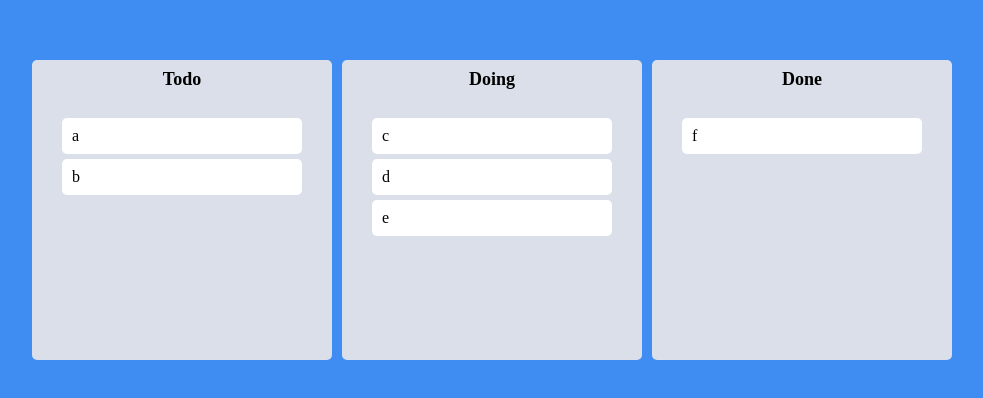
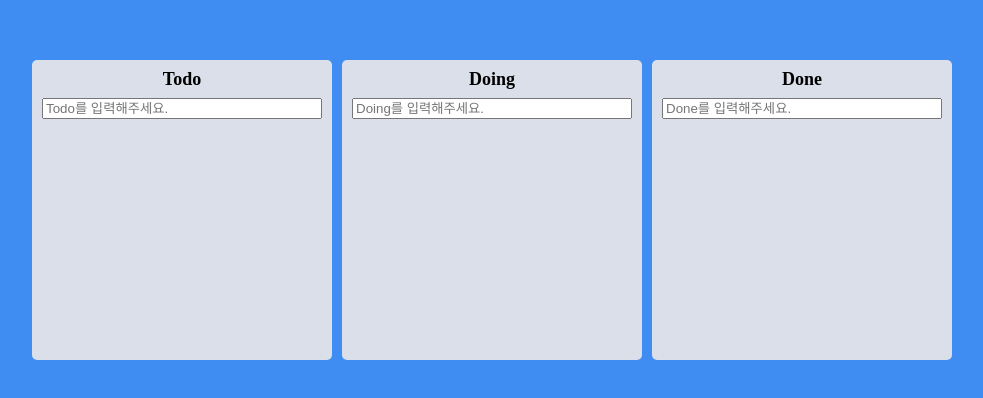
Before and after one commit to jhchoi1182/todo-dndable, a React (Create React App) app: page / in a window 1280 px wide. Shown: the part 190-588 px from the top of the page, without its empty margins (148-1131 px from the left). Built offline with nearby package versions, Linux system fonts and the light colour scheme.

Commit message:
테이블 별 데이터 추가 기능 구현

```diff
--- a/package.json
+++ b/package.json
@@ -13,6 +13,7 @@
     "react": "^18.2.0",
     "react-beautiful-dnd": "^13.1.1",
     "react-dom": "^18.2.0",
+    "react-hook-form": "^7.43.8",
     "react-scripts": "5.0.1",
     "recoil": "^0.7.7",
     "styled-components": "^5.3.9",
--- a/src/atoms.ts
+++ b/src/atoms.ts
@@ -1,14 +1,19 @@
 import { atom } from "recoil";
 
+export interface ITodo {
+  id: number;
+  text: string;
+}
+
 interface IToDoState {
-  [key: string]: string[];
+  [key: string]: ITodo[];
 }
 
 export const todoState = atom<IToDoState>({
   key: "toDo",
   default: {
-    Todo: ["a", "b"],
-    Doing: ["c", "d", "e"],
-    Done: ["f"],
+    Todo: [],
+    Doing: [],
+    Done: [],
   },
 });
--- a/src/components/Board.tsx
+++ b/src/components/Board.tsx
@@ -1,11 +1,18 @@
 import React from "react";
 import { Droppable } from "react-beautiful-dnd";
+import { useForm } from "react-hook-form";
+import { useSetRecoilState } from "recoil";
 import styled from "styled-components";
+import { ITodo, todoState } from "../atoms";
 import DraggableCard from "./DraggableCard";
 
 interface IBoardPros {
-  todos: string[];
+  todos: ITodo[];
   boardId: string;
+}
+
+interface IForm {
+  todo: string;
 }
 
 interface IAreaProps {
@@ -14,9 +21,27 @@ interface IAreaProps {
 }
 
 const Board = ({ todos, boardId }: IBoardPros) => {
+  const setTodos = useSetRecoilState(todoState);
+  const { register, setValue, handleSubmit } = useForm<IForm>();
+  const onValid = ({ todo }: IForm) => {
+    const newTodo = {
+      id: Date.now(),
+      text: todo,
+    };
+    setTodos((prev) => {
+      return {
+        ...prev,
+        [boardId]: [newTodo, ...prev[boardId]],
+      };
+    });
+    setValue("todo", "");
+  };
   return (
     <Wrapper>
       <Title>{boardId}</Title>
+      <Form onSubmit={handleSubmit(onValid)}>
+        <input {...register("todo", { required: true })} type="text" placeholder={`${boardId}를 입력해주세요.`} />
+      </Form>
       <Droppable droppableId={boardId}>
         {(provided, snapshot) => (
           <Area
@@ -26,7 +51,7 @@ const Board = ({ todos, boardId }: IBoardPros) => {
             {...provided.droppableProps}
           >
             {todos.map((todo, i) => (
-              <DraggableCard key={todo} todo={todo} index={i} />
+              <DraggableCard key={todo.id} todoId={todo.id} index={i} todoText={todo.text} />
             ))}
             {provided.placeholder}
           </Area>
@@ -57,6 +82,13 @@ const Title = styled.h2`
   font-size: 18px;
 `;
 
+const Form = styled.form`
+  width: 100%;
+  input {
+    width: 100%;
+  }
+`;
+
 const Area = styled.div<IAreaProps>`
   background-color: ${(props) =>
     props.isDraggingOver ? "#dfe6e9" : props.isDraggingFromThis ? "#b2bec3" : "transparent"};
--- a/src/components/DraggableCard.tsx
+++ b/src/components/DraggableCard.tsx
@@ -3,15 +3,14 @@ import { Draggable } from "react-beautiful-dnd";
 import styled from "styled-components";
 
 interface IDraggableCardProps {
-  todo: string;
+  todoId: number;
+  todoText: string;
   index: number;
 }
 
-const DraggableCard = ({ todo, index }: IDraggableCardProps) => {
-  console.log(todo);
-
+const DraggableCard = ({ todoId, index, todoText }: IDraggableCardProps) => {
   return (
-    <Draggable draggableId={todo} index={index}>
+    <Draggable draggableId={String(todoId)} index={index}>
       {(provided, snapshot) => (
         <Card
           isDragging={snapshot.isDragging}
@@ -19,7 +18,7 @@ const DraggableCard = ({ todo, index }: IDraggableCardProps) => {
           {...provided.draggableProps}
           {...provided.dragHandleProps}
         >
-          {todo}
+          {todoText}
         </Card>
       )}
     </Draggable>
--- a/src/components/Trello.tsx
+++ b/src/components/Trello.tsx
@@ -7,25 +7,27 @@ import Board from "./Board";
 
 const Trello = () => {
   const [todos, setTodos] = useRecoilState(todoState);
-  const onDragEnd = ({ draggableId, destination, source }: DropResult) => {
+  const onDragEnd = ({ destination, source }: DropResult) => {
     if (!destination) return;
     if (source.droppableId === destination?.droppableId) {
       setTodos((prev) => {
-        const todos = [...prev[source.droppableId]];
-        todos.splice(source.index, 1);
-        todos.splice(destination?.index, 0, draggableId);
+        const sourceTodos = [...prev[source.droppableId]];
+        const selectedTodo = sourceTodos[source.index];
+        sourceTodos.splice(source.index, 1);
+        sourceTodos.splice(destination?.index, 0, selectedTodo);
         return {
           ...prev,
-          [source.droppableId]: todos,
+          [source.droppableId]: sourceTodos,
         };
       });
     }
     if (destination.droppableId !== source.droppableId) {
       setTodos((prev) => {
         const sourceTodos = [...prev[source.droppableId]];
+        const selectedTodo = sourceTodos[source.index];
         const destinationTodos = [...prev[destination.droppableId]];
         sourceTodos.splice(source.index, 1);
-        destinationTodos.splice(destination.index, 0, draggableId);
+        destinationTodos.splice(destination.index, 0, selectedTodo);
         return {
           ...prev,
           [source.droppableId]: sourceTodos,
```
Also changed, not shown: 1 other file (tests, documents, lock files or other folders).
